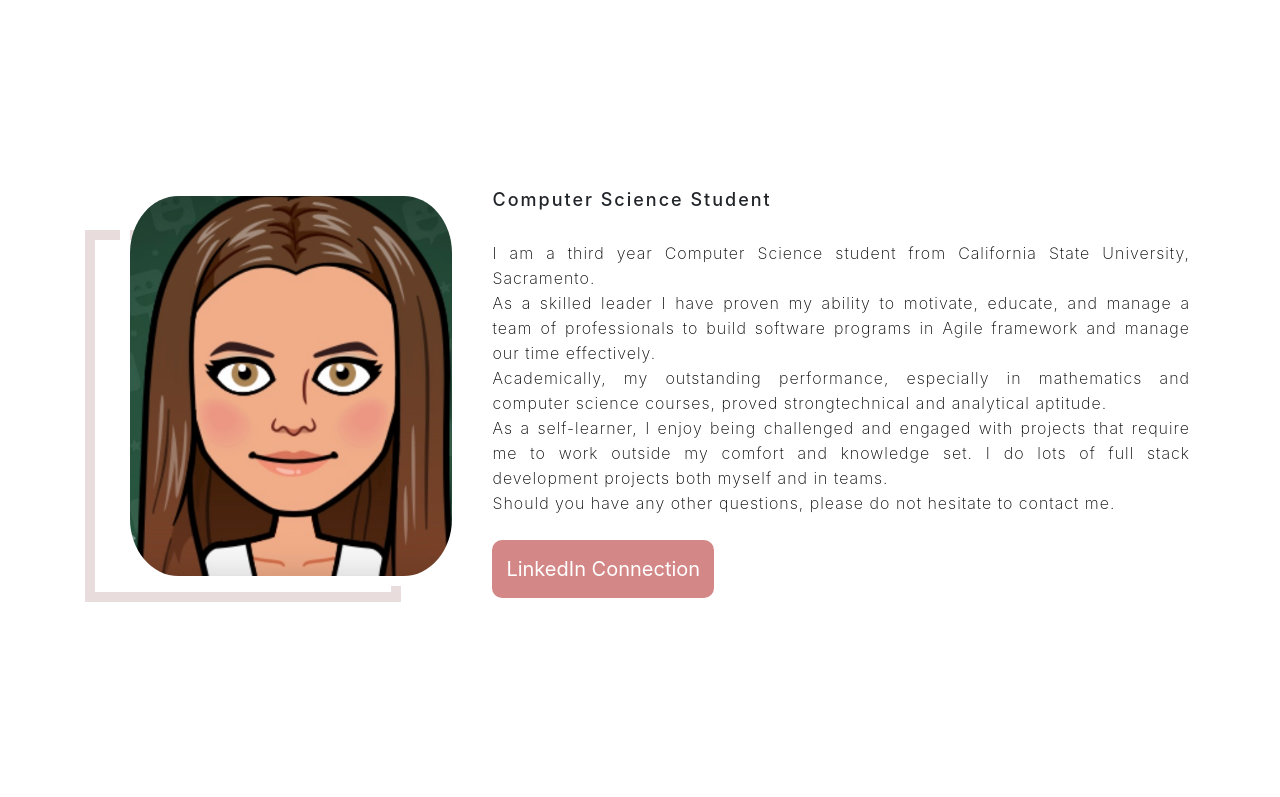
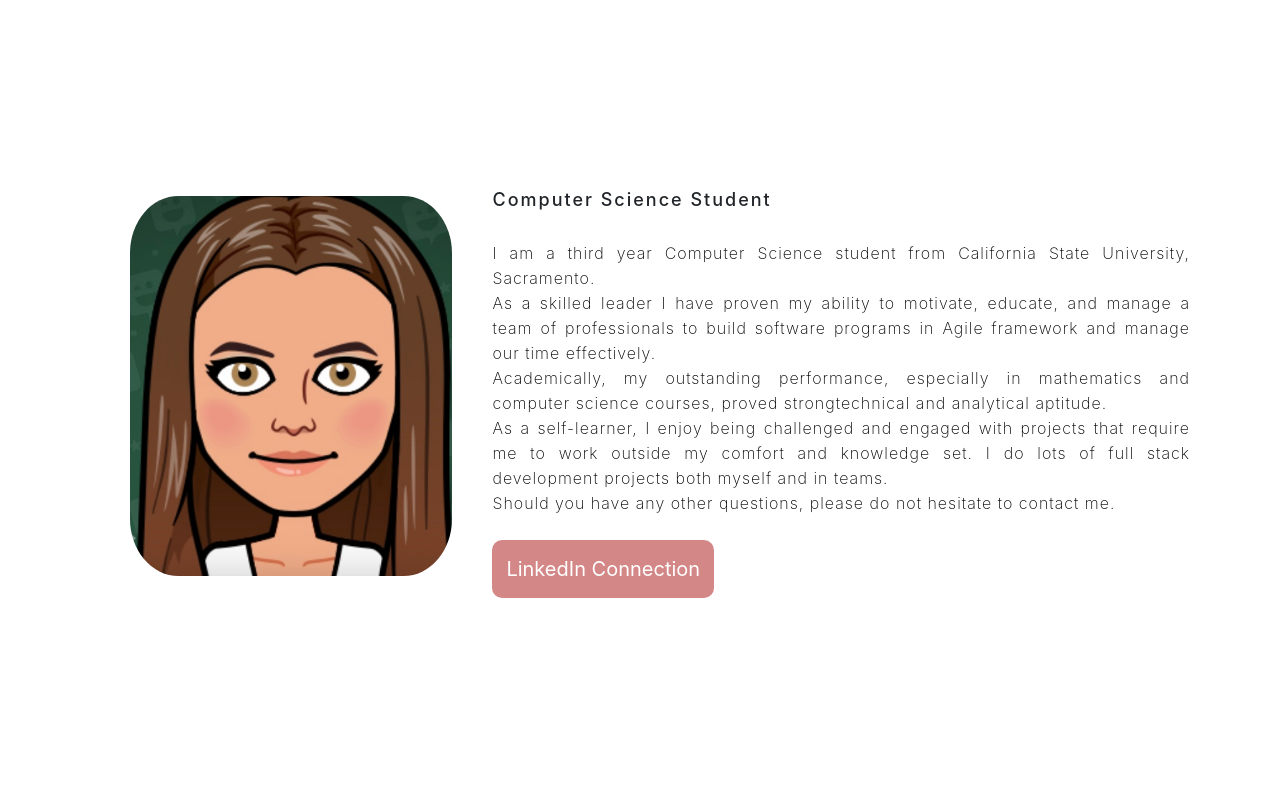
Before and after one commit to neginmhg/negin-portfolio, a PHP site: page / in a window 1280 px wide. Shown: the part 4267-5064 px from the top of the page. Run offline with PHP 8.4, Linux system fonts and the light colour scheme.

Commit message:
deleted the line behind about img

```diff
--- a/style.css
+++ b/style.css
@@ -602,17 +602,17 @@ h4 {
   position: relative;
   border: 10px solid white;
 }
-#about .col-left .about-img::after {
+/* #about .col-left .about-img::after {
   content: "";
   position: absolute;
   left: -33px;
   top: 19px;
   height: 100%;
   width: 100%;
+
   border: 5.5px solid #e8dcdc;
-
   z-index: -1;
-}
+} */
 #about .cta {
   margin-top: 2%;
   margin-bottom: 2%;
```
